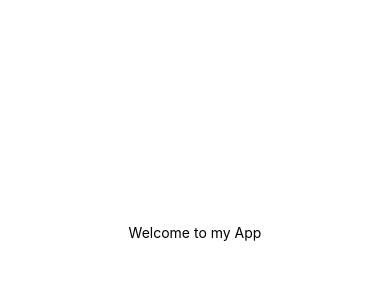
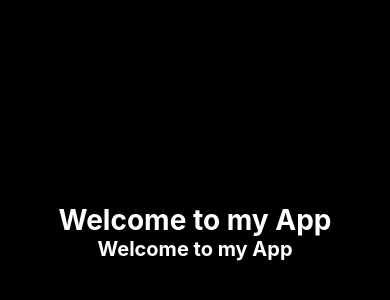
Before and after one commit to MahiMaliha/Planet-Mobile-App-With-React-Native, a React Native app: screen / in a window 390 px wide. Shown: the part 190-490 px from the top of the page. Built offline with nearby package versions, Linux system fonts and the light colour scheme.

Commit message:
added styles

```diff
--- a/App.js
+++ b/App.js
@@ -13,7 +13,8 @@ export default function App() {
 
     return (
       <View style={styles.container}>
-        <Text style={{fontSize:spacing[6]}}>Welcome to my App</Text>
+        <Text style={styles.first}>Welcome to my App</Text>
+        <Text style={styles.second}>Welcome to my App</Text>
 
         <StatusBar style="auto" />
       </View>
@@ -28,6 +29,17 @@ const styles = StyleSheet.create({
     backgroundColor: '#fff',
     alignItems: 'center',
     justifyContent: 'center',
+  backgroundColor:'black',
+
+  },
+  second: {
+   fontWeight:'bold',
+   fontSize:spacing[5],
+
+  },
+  first: {
+   fontWeight:'bold',
+   fontSize:spacing[7],
 
   },
 });
--- a/src/components/text/text.js
+++ b/src/components/text/text.js
@@ -1,10 +1,12 @@
-import { View, Text as RNText } from 'react-native'
+import { View, Text as RNText, StyleSheet } from 'react-native'
 import React from 'react'
+import { presets } from './text.preset'
 
-export default function Text({children}) {
+export default function Text({children,preset="default", style}) {
+    const textStyles = StyleSheet.compose(presets[preset],style)
   return (
 
-      <RNText>
+      <RNText style={textStyles}>
             {children}
       </RNText>
 
--- a/src/components/text/text.preset.js
+++ b/src/components/text/text.preset.js
@@ -2,7 +2,8 @@ import { colors } from "../../theme/colors";
 
 const BASE = {
     fontSize:16,
-    color:colors.white
+    color:colors.white,
+
 }
 const BASE_BOLD = {
     fontSize:16,
@@ -17,7 +18,8 @@ export const presets = {
    bold:BOLD,
    h1:{
     ...BOLD,
-    fontSize:32
+    fontSize:32,
+
    },
    h2:{
     ...BOLD,
```
